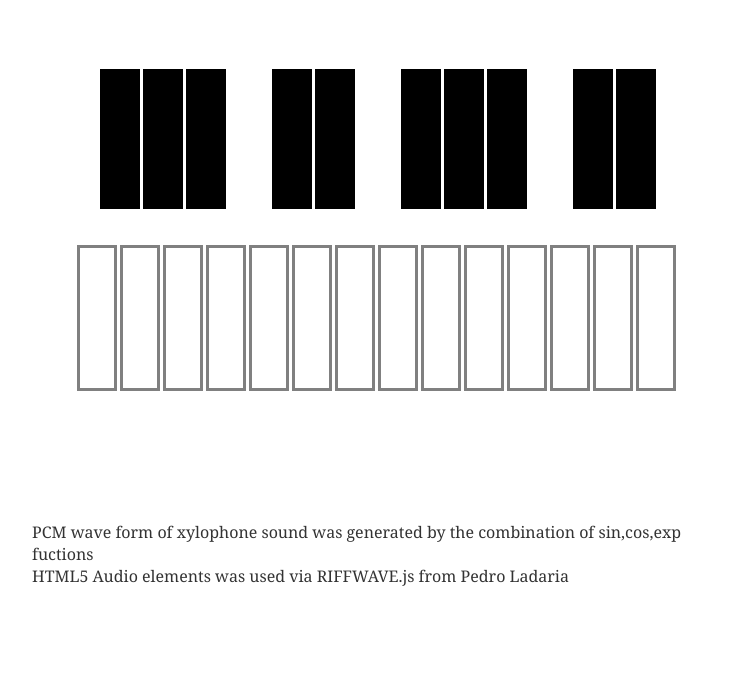
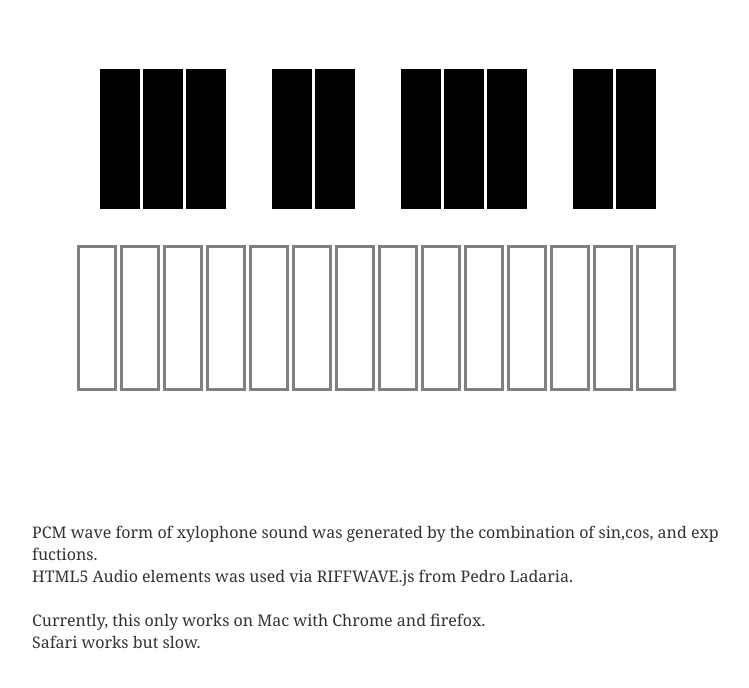
Before and after one commit to billsdhd/p3.15projects.biz, a plain HTML site: page index.html in a window 1280 px wide. Shown: the part 88-776 px from the top of the page, without its empty margins (258-1007 px from the left). Drawn offline with nearby package versions, Linux system fonts and the light colour scheme.

Commit message:
comments

```diff
--- a/index.html
+++ b/index.html
@@ -67,9 +67,11 @@
 
 	<div id='notes'>
 
-		PCM wave form of xylophone sound was generated by the combination of sin,cos,exp fuctions<br>
-		HTML5 Audio elements was used via RIFFWAVE.js from Pedro Ladaria<br>
-
+		PCM wave form of xylophone sound was generated by the combination of sin,cos, and exp fuctions.<br>
+		HTML5 Audio elements was used via RIFFWAVE.js from Pedro Ladaria.<br>
+		<br>
+		Currently, this only works on Mac with Chrome and firefox.<br>
+		Safari works but slow.<br>
 	</div>
 
 	<script src="/js/riffwave.js"></script>
```
